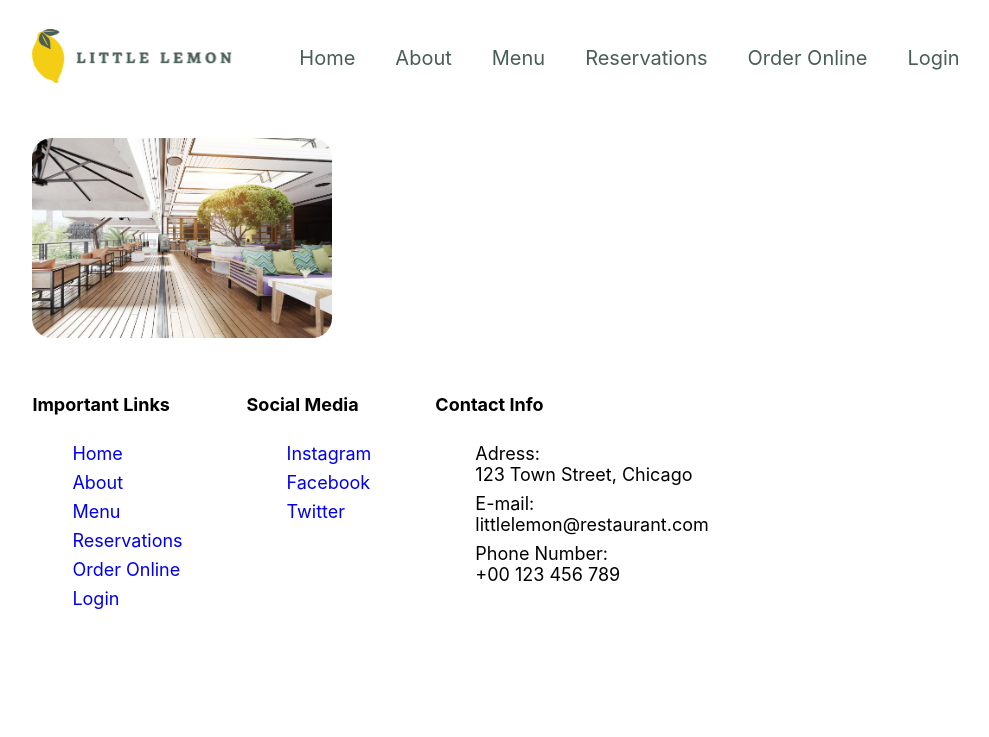
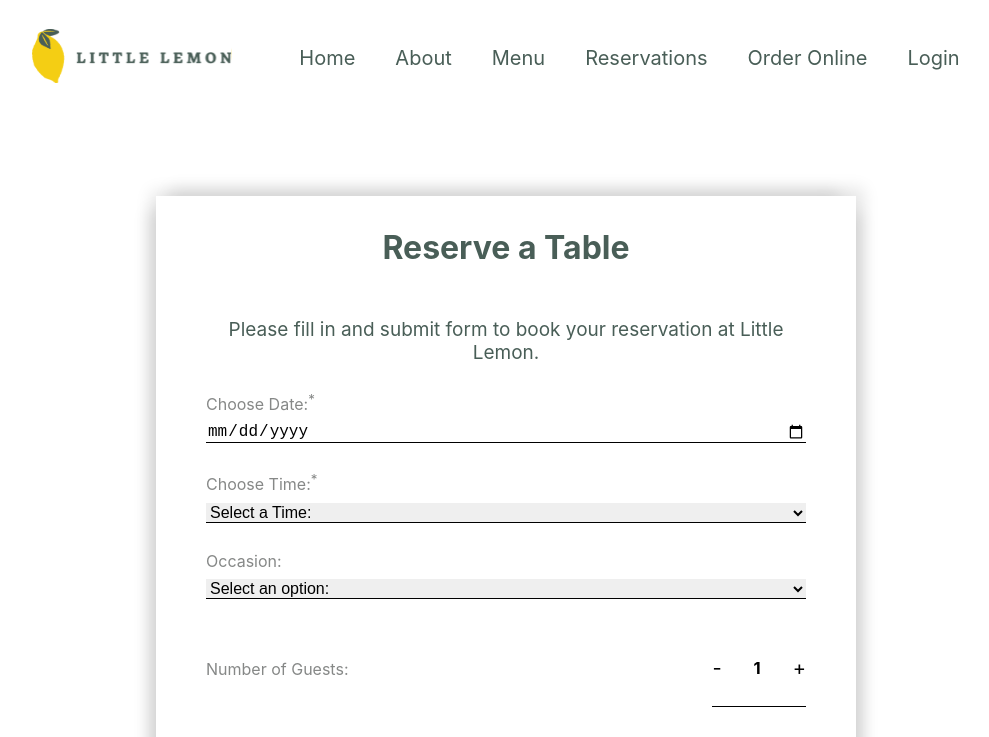
Before and after one commit to sarafrancisco/sara-lemon, a React (Create React App) app: page /Booking in a window 1280 px wide. Shown: the top 737 px of the page, without its empty margins (134-1123 px from the left). Built offline with nearby package versions, Linux system fonts and the light colour scheme.

Commit message:
Little Lemon 7!

```diff
--- a/src/Components/BookingForm.js
+++ b/src/Components/BookingForm.js
@@ -13,6 +13,17 @@
     })
 
     const [numOfGuests, setNumOfGuests] = useState(1);
+    const handleIncrementGuests = () => {
+        if (numOfGuests < 10) {
+            setNumOfGuests (numOfGuests + 1);
+        }
+    };
+    const handleDecrementGuests = () => {
+        if (numOfGuests >1) {
+            setNumOfGuests (numOfGuests - 1);
+        }
+    };
+
 
     //todays date;
     var today = new Date();
@@ -118,9 +129,9 @@
                 <div className='num-of-guests'>
                         <label>Number of Guests:</label>
                         <div className='num'>
-                            <span onClick={() => numOfGuests>1 ? setNumOfGuests(numOfGuests - 1): null}>-</span>
-                            <h5>1</h5>
-                            <span onClick={() => numOfGuests<10 ? setNumOfGuests(numOfGuests + 1): null}>+</span>
+                            <span onClick={handleDecrementGuests}>-</span>
+                            <h5>{numOfGuests}</h5>
+                            <span onClick={handleIncrementGuests}>+</span>
                         </div>
                     </div>
                 <textarea
--- a/src/Components/Footer.js
+++ b/src/Components/Footer.js
@@ -10,12 +10,12 @@
                 <div className='doormat_navigation'>
                     <h4>Important Links</h4>
                     <ul>
-                        <li><a href="index.html">Home</a></li>
-                        <li><a href="index.html">About</a></li>
-                        <li><a href="index.html">Menu</a></li>
-                        <li><a href="index.html">Reservations</a></li>
-                        <li><a href="index.html">Order Online</a></li>
-                        <li><a href="index.html">Login</a></li>
+                        <li><a href='/'>Home</a></li>
+                        <li><a href='/'>About</a></li>
+                        <li><a href='/'>Menu</a></li>
+                        <li><a href='/Booking'>Reservations</a></li>
+                        <li><a href='/'>Order Online</a></li>
+                        <li><a href='/'>Login</a></li>
                     </ul>
                 </div>
                 <div className='social_media'>
--- a/src/Components/Main.js
+++ b/src/Components/Main.js
@@ -36,7 +36,7 @@
     const navigate = useNavigate();
     function submitForm(formData) {
         if (submitAPI(formData)) {
-            navigate("/confirmedbooking");
+            navigate("/ConfirmedBooking");
         }
     }
 
@@ -51,8 +51,8 @@
     <main>
         <Routes>
             <Route path="/" element={<Home/>}/>
-            <Route path="/reservation" element={<Booking availableTimes={state.availableTimes} dispatch={dispatch} submitForm={submitForm}/>}/>
-            <Route path="/confirmedbooking" element={<ConfirmedBooking/>}/>
+            <Route path="/Booking" element={<Booking availableTimes={state.availableTimes} dispatch={dispatch} submitForm={submitForm}/>}/>
+            <Route path="/ConfirmedBooking" element={<ConfirmedBooking/>}/>
         </Routes>
     </main>
   )
--- a/src/Components/Nav.js
+++ b/src/Components/Nav.js
@@ -1,6 +1,7 @@
 import React, { useState } from "react";
-import logo from '../Images/Logo .svg'
-import hamburguer from '../Images/icon _hamburger.svg'
+import logo from '../Images/Logo .svg';
+import hamburguer from '../Images/icon _hamburger.svg';
+import { Link } from "react-router-dom";
 
 const Nav = () => {
     const [menuOpen, setMenuOpen] = useState (false)
@@ -9,21 +10,25 @@
         setMenuOpen (!menuOpen);
     };
 
+    const closeMenu = () => {
+        setMenuOpen(false);
+    };
+
     return (
         <nav className={`navbar ${menuOpen ? "open" : ""}`}>
-            <a href="/" className="logo">
+            <Link to="/" className="logo">
              <img src={logo} alt="Little Lemon logo"/>
-            </a>
-            <a href="/" className="menu-icon" onClick={toggleMenu}>
+            </Link>
+            <div className="menu-icon" onClick={toggleMenu}>
               <img src={hamburguer} alt="Menu icon"/>
-            </a>
+            </div>
             <ul className={`nav-links ${menuOpen ? "visible": ""}`}>
-                <li><a href='/'>Home</a></li>
-                <li><a href='/'>About</a></li>
-                <li><a href='/'>Menu</a></li>
-                <li><a href='/Booking'>Reservations</a></li>
-                <li><a href='/'>Order Online</a></li>
-                 <li><a href='/'>Login</a></li>
+                <li><Link to='/' onClick={closeMenu}>Home</Link></li>
+                <li><Link to='/' onClick={closeMenu}>About</Link></li>
+                <li><Link to='/' onClick={closeMenu}>Menu</Link></li>
+                <li><Link to='/Booking' onClick={closeMenu}>Reservations</Link></li>
+                <li><Link to='/' onClick={closeMenu}>Order Online</Link></li>
+                 <li><Link to='/' onClick={closeMenu}>Login</Link></li>
             </ul>
         </nav>
     );
```
